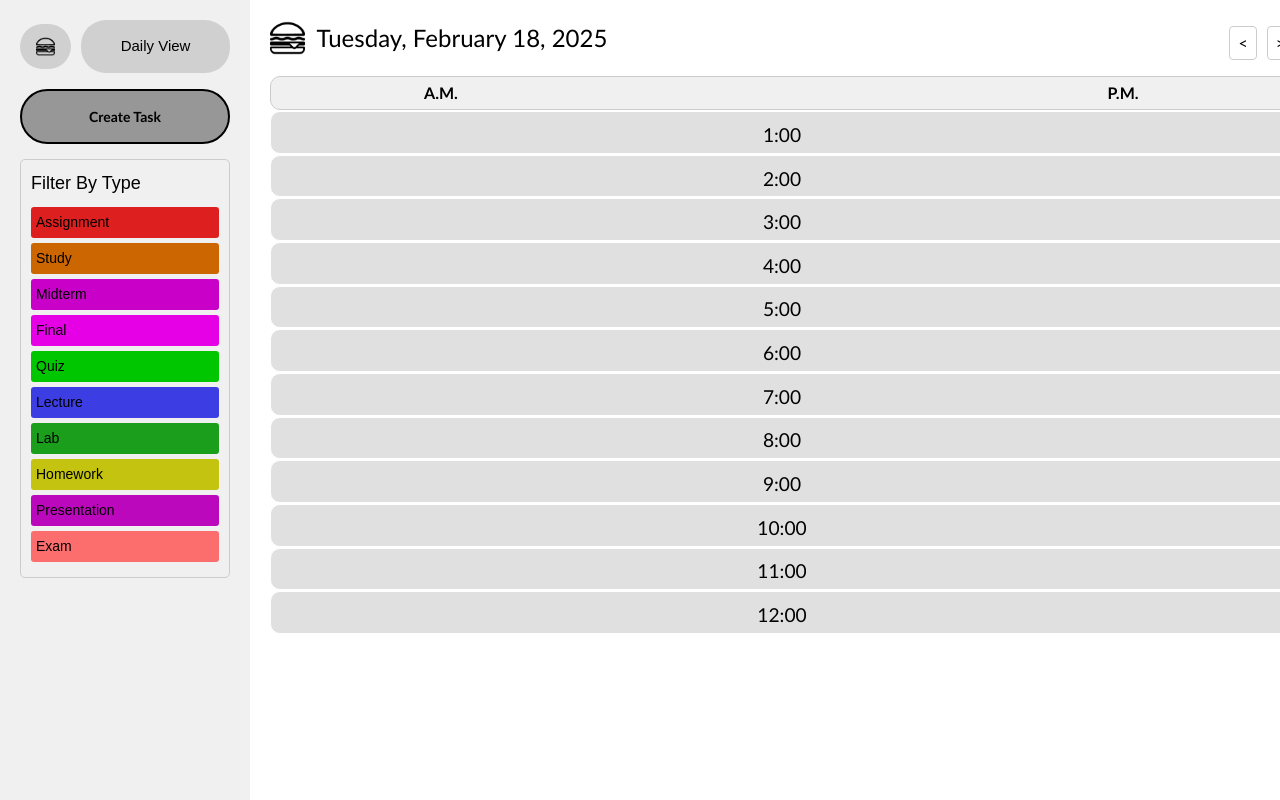
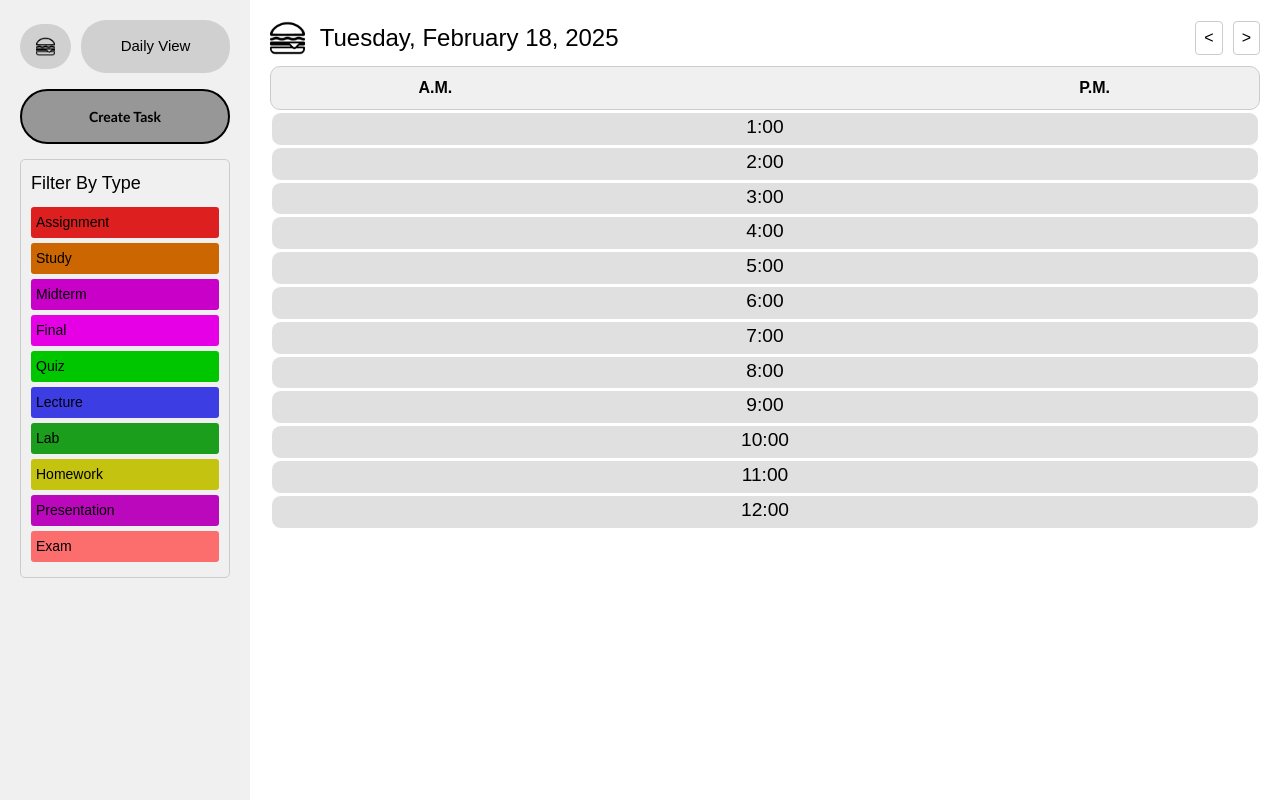
Before and after one commit to siyche/Team-Hamburger, a React (Vite) app in the folder packages/react-frontend/: page /day in a window 1280 px wide. Built offline with nearby package versions, Linux system fonts and the light colour scheme.

Commit message:
updated naving conventions for classes to clean up styling/unify styling

```diff
--- a/packages/react-frontend/src/components/DayCalendar.jsx
+++ b/packages/react-frontend/src/components/DayCalendar.jsx
@@ -1,24 +1,21 @@
-// src/components/DayCalendarView.jsx
-// this is the view for the day calendar
+// src/components/DayCalendar.jsx
 import React, { useState, useEffect } from "react";
 import "../styles/DayCalendarView.css";
 
 const DayCalendarView = ({ onDaySelect }) => {
-  // State hooks: currentDate is the state variable, setCurrentDate is the function, and new Date() initializes currentDate
-  const [currentDate, setCurrentDate] = useState(new Date()); // currentDate is used to determine which month/year to display.
-  const [selectedDay, setSelectedDay] = useState(new Date()); // selectedDay is maintained locally here so you can highlight the clicked day.
+  // currentDate holds the day being viewed
+  const [currentDate, setCurrentDate] = useState(new Date());
+  // selectedDay is maintained locally so we can highlight the clicked cell
+  const [selectedDay, setSelectedDay] = useState(new Date());
 
-  // Update the parent (if provided) when the selected day changes
+  // Notify parent when selectedDay changes
   useEffect(() => {
-    if (onDaySelect) {
-      onDaySelect(selectedDay);
-    }
+    if (onDaySelect) onDaySelect(selectedDay);
   }, [selectedDay, onDaySelect]);
 
   const currentYear = currentDate.getFullYear();
-  const currentMonth = currentDate.getMonth(); // 0-indexed
 
-  // Handlers to navigate weeks
+  // Handlers to navigate days
   const handlePrevDay = () => {
     const prev = new Date(currentDate);
     prev.setDate(prev.getDate() - 1);
@@ -31,32 +28,27 @@ const DayCalendarView = ({ onDaySelect }) => {
     setCurrentDate(next);
   };
 
-  // Build an array for a 24-hour day, split into A.M. & P.M. columns
+  // Build an array for 12 hour blocks (1–12)
   const timeArray = [];
   for (let i = 0; i < 12; i++) {
     timeArray.push(i + 1);
   }
 
-  // When a day is clicked, update selectedDay
-  const handleDayClick = (day) => {
-    setSelectedDay(day);
+  // In day view, clicking a cell simply selects the current day
+  const handleCellClick = () => {
+    setSelectedDay(currentDate);
   };
 
-  // What is displayed on the page:
   return (
     <div className="day-calendar-view">
-      {/* Header with month/year and navigation */}
-      <div className="month-time-header">
+      {/* Header with day information and navigation */}
+      <div className="day-time-header">
         <span>
-          <img src="../hamburger.png" alt="Example Image" width="35" />
-          &nbsp; {/* extra space */}
-          {currentDate.toLocaleString("default", { weekday: "long" })}
-          {/* Day of the week */}
-          {", "}
+          <img src="/hamburger.png" alt="Menu" width="35" />
+          &nbsp;
+          {currentDate.toLocaleString("default", { weekday: "long" })},{" "}
           {currentDate.toLocaleString("default", { month: "long" })}{" "}
-          {currentDate.getDate()}
-          {", "}
-          {currentYear}
+          {currentDate.getDate()}, {currentYear}
         </span>
         <div className="nav-buttons">
           <button onClick={handlePrevDay}>&lt;</button>
@@ -64,26 +56,20 @@ const DayCalendarView = ({ onDaySelect }) => {
         </div>
       </div>
 
-      {/* Day-of-week headers */}
+      {/* AM/PM headers */}
       <div className="day-headers">
         <div>A.M.</div>
-        <div>{/* Blank spot */}</div>
+        <div></div>
         <div>P.M.</div>
       </div>
 
-      {/* Calendar grid */}
+      {/* Calendar grid for day view (each cell represents an hour block) */}
       <div className="calendar-grid">
-        {timeArray.map((time, index) => {
-          const cellClass = "calendar-cell";
-          // Mark as selected if it matches selectedDay
-          return (
-            <div key={index} className={`${cellClass}`}>
-              <div>{/* Blank spot */}</div>
-              <div>{time}:00</div>
-              <div>{/* Blank spot */}</div>
-            </div>
-          );
-        })}
+        {timeArray.map((time, index) => (
+          <div key={index} className="calendar-cell" onClick={handleCellClick}>
+            <div>{time}:00</div>
+          </div>
+        ))}
       </div>
     </div>
   );
--- a/packages/react-frontend/src/components/WeekCalendar.jsx
+++ b/packages/react-frontend/src/components/WeekCalendar.jsx
@@ -1,4 +1,4 @@
-// src/components/WeekCalendarView.jsx
+// src/components/WeekCalendar.jsx
 import React, { useState, useEffect } from "react";
 import "../styles/WeekCalendarView.css";
 
@@ -6,16 +6,14 @@ const WeekCalendarView = ({ onDaySelect }) => {
   const [currentDate, setCurrentDate] = useState(new Date());
   const [selectedDay, setSelectedDay] = useState(new Date());
 
-  // Update parent when selected day changes
+  // Notify parent when selectedDay changes
   useEffect(() => {
-    if (onDaySelect) {
-      onDaySelect(selectedDay);
-    }
+    if (onDaySelect) onDaySelect(selectedDay);
   }, [selectedDay, onDaySelect]);
 
   const currentYear = currentDate.getFullYear();
 
-  // For week view, adjust currentDate so that we start at Sunday of the current week.
+  // Adjust currentDate so that the week starts on Sunday
   const firstDayOfWeek = new Date(currentDate);
   while (firstDayOfWeek.getDay() !== 0) {
     firstDayOfWeek.setDate(firstDayOfWeek.getDate() - 1);
@@ -34,7 +32,7 @@ const WeekCalendarView = ({ onDaySelect }) => {
     setCurrentDate(next);
   };
 
-  // Build an array for a 7-cell grid (1 week)
+  // Build an array for a 7-day week
   const daysArray = [];
   for (let i = 0; i < 7; i++) {
     const day = new Date(firstDayOfWeek);
@@ -42,7 +40,7 @@ const WeekCalendarView = ({ onDaySelect }) => {
     daysArray.push(day);
   }
 
-  const handleDayClick = (day) => {
+  const handleCellClick = (day) => {
     setSelectedDay(day);
   };
 
@@ -51,7 +49,7 @@ const WeekCalendarView = ({ onDaySelect }) => {
       {/* Header with week info and navigation */}
       <div className="week-year-header">
         <span>
-          <img src="../hamburger.png" alt="Example Image" width="35" />
+          <img src="/hamburger.png" alt="Menu" width="35" />
           &nbsp;
           {currentDate.toLocaleString("default", { month: "long" })} {currentYear}
         </span>
@@ -74,20 +72,11 @@ const WeekCalendarView = ({ onDaySelect }) => {
 
       {/* Calendar grid for week view */}
       <div className="week-calendar-grid">
-        {daysArray.map((day, index) => {
-          const cellClass = "week-calendar-cell";
-          const isSelected = day.toDateString() === selectedDay.toDateString();
-          return (
-            <div
-              key={index}
-              className={`${cellClass} ${isSelected ? "selected" : ""}`}
-              onClick={() => handleDayClick(day)}
-            >
-              <span>{day.getDate().toString().padStart(2, "0")}</span>
-              {/* Future: Render event info if needed */}
-            </div>
-          );
-        })}
+        {daysArray.map((day, index) => (
+          <div key={index} className="week-calendar-cell" onClick={() => handleCellClick(day)}>
+            <span>{day.getDate().toString().padStart(2, "0")}</span>
+          </div>
+        ))}
       </div>
     </div>
   );
--- a/packages/react-frontend/src/styles/DayCalendarView.css
+++ b/packages/react-frontend/src/styles/DayCalendarView.css
@@ -1,37 +1,33 @@
 /* src/styles/DayCalendarView.css */
 
-
-/* Container for the calendar view */
-
+/* Base container for Day Calendar View */
 .day-calendar-view {
     flex-grow: 1;
     padding: 20px;
     display: flex;
     flex-direction: column;
+    font-family: Arial, sans-serif;
   }
 
-
-/* Header displaying current month and year with navigation buttons */
-
-.month-time-header {
+  /* Header with day info and navigation */
+  .day-time-header {
     display: flex;
-    width: 80vw;
+    width: 100%;
+    box-sizing: border-box;
     justify-content: space-between;
     align-items: center;
     font-size: 24px;
     margin-bottom: 10px;
-    font-family: 'Gill Sans', 'Gill Sans MT', Calibri, 'Trebuchet MS', sans-serif;
   }
 
-.month-time-header span {
+  .day-time-header span {
     display: inline-flex;
-    justify-content: space-between;
     align-items: center;
-    font-size: 24px;
-    margin-bottom: 10px;
-    font-family: 'Gill Sans', 'Gill Sans MT', Calibri, 'Trebuchet MS', sans-serif;
+    gap: 8px;
+    white-space: nowrap;
   }
 
+  /* Navigation buttons */
   .nav-buttons {
     display: flex;
     gap: 10px;
@@ -43,95 +39,64 @@
     border-radius: 4px;
     padding: 4px 8px;
     cursor: pointer;
-    transition: 0.75s;
     font-size: 16px;
     transition: background-color 0.2s;
   }
 
   .nav-buttons button:hover {
     background-color: #f0f0f0;
-    transition: 0.75s;
   }
 
-
-/* Day-of-week headers */
-
+  /* AM/PM headers */
   .day-headers {
     display: grid;
-    width: 80vw;
-    border-radius: 10px;
     grid-template-columns: repeat(3, 1fr);
-    grid-template-rows: repeat(1, 1fr);
     gap: 1px;
     border: 1px solid #ccc;
+    border-radius: 10px;
     background-color: #f0f0f0;
     font-weight: bold;
     text-align: center;
     margin-bottom: 1px;
-    font-family: 'Gill Sans', 'Gill Sans MT', Calibri, 'Trebuchet MS', sans-serif;
+    padding: 5px 0;
   }
 
   .day-headers div {
     padding: 4px 0;
   }
 
-
-/* Calendar grid styling */
-
+  /* Calendar grid for day view */
   .calendar-grid {
     display: grid;
-    width: 80vw;
-    grid-template-columns: repeat(1, 1fr);
+    width: 100%;
+    grid-template-columns: 1fr;
     grid-template-rows: repeat(12, 1fr);
-    grid-template-rows: 12;
     gap: 1px;
-    border: 1px transparent #ccc;
+    border: 1px solid transparent;
+    box-sizing: border-box;
   }
 
-
-/* Each cell in the grid */
-
+  /* Each hour block cell */
   .calendar-cell {
     position: relative;
-    aspect-ratio: 24;
-    border-radius: 10px;
     background-color: #e0e0e0;
     border: 1px solid #fff;
     cursor: pointer;
     display: flex;
     justify-content: center;
-    align-items: flex-end;
-    text-align: center;
-    font-family: 'Gill Sans', 'Gill Sans MT', Calibri, 'Trebuchet MS', sans-serif;
+    align-items: center;
     transition-duration: 0.75s;
-    transition-delay: .0s;
     font-size: larger;
     padding-bottom: 3px;
+    box-sizing: border-box;
+    border-radius: 10px;
   }
 
-
-/* Each cell in the grid (when hovered over) */
-
   .calendar-cell:hover {
-    position: relative;
-    aspect-ratio: 24;
-    border-radius: 10px;
     background-color: #cccccc;
-    border: 1px solid #fff;
-    cursor: pointer;
-    display: flex;
-    justify-content: center;
-    align-items: flex-end;
-    text-align: center;
-    transition-duration: 0.75s;
-    transition-delay: .0s;
-    font-size: larger;
-    padding-bottom: 3px;
   }
 
-
-/* Position the date number within the cell */
-
+  /* Optional: time label styling inside a cell */
   .calendar-cell span {
     position: absolute;
     top: 5px;
```
Also changed, not shown: packages/react-frontend/src/styles/MonthCalendarView.css (+28 -34 lines), packages/react-frontend/src/styles/WeekCalendarView.css (+6 -33 lines). Lines whose indentation alone changed are shown as unchanged.
